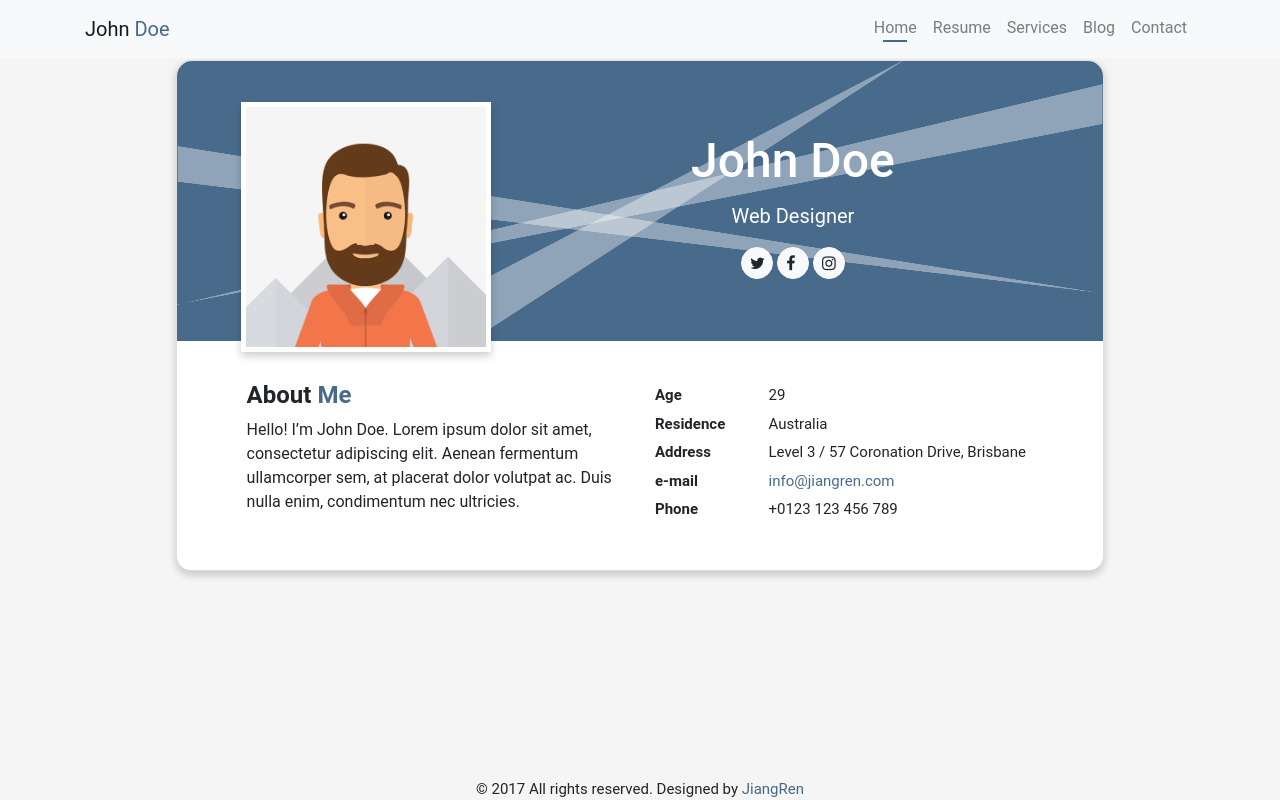
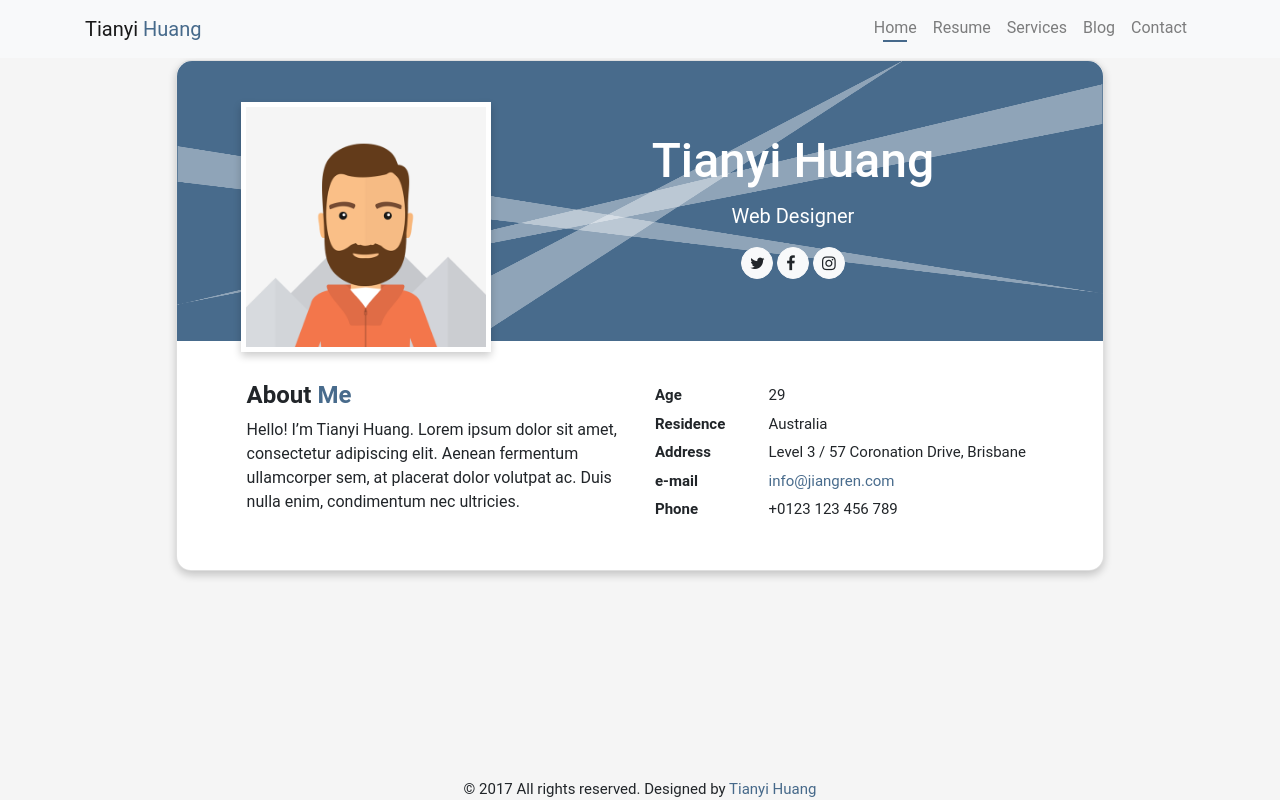
Before and after one commit to tianyihuang01/jiangren-project1, a plain HTML site: page src/index.html in a window 1280 px wide. Drawn offline with nearby package versions, Linux system fonts and the light colour scheme.

Commit message:
Change copyright message

```diff
--- a/src/index.html
+++ b/src/index.html
@@ -7,14 +7,14 @@
     <link rel="stylesheet" href="css/font-awesome.css">
     <link rel="stylesheet" href="sass/style.css">
 
-    <title>John Doe</title>
+    <title>Tianyi Huang</title>
 </head>
 <body>
     <header>
         <!-- https://www.codeply.com/go/1WCDUUa6yz -->
         <nav class="navbar fixed-top navbar-expand-sm bg-light navbar-light" id="mainNav">
             <div class="container">
-              <a class="navbar-brand" href="#">John <span class="theme--color">Doe</span></a>
+              <a class="navbar-brand" href="#">Tianyi <span class="theme--color">Huang</span></a>
               <button class="navbar-toggler" type="button" data-toggle="collapse" data-target="#navbarResponsive" aria-controls="navbarResponsive" aria-expanded="false" aria-label="Toggle navigation">
                 <span class="navbar-toggler-icon"></span>
               </button>
@@ -47,7 +47,7 @@
                 <img class="card-img-top" id="home__top" src="assets/images/main_bg.png">
                 <img class="profile__avatar" src="assets/images/photo.png">
                 <div class="card-img-overlay text-white text-center" id="home__overlay">
-                  <h2 class="card-title profile__name">John Doe</h2>
+                  <h2 class="card-title profile__name">Tianyi Huang</h2>
                   <p class="card-text profile__title">Web Designer</p>
                   <button type="button" class="btn btn-light fa fa-twitter profile__media"></button>
                   <button type="button" class="btn btn-light fa fa-facebook profile__media"></button>
@@ -57,7 +57,7 @@
                     <div class="row profile__content">
                       <div class="col-6">
                         <h3 class="profile__content--header">About <span class="theme--color">Me</span></h3>
-                        <p class="profile__content--body">Hello! I’m John Doe. Lorem ipsum dolor sit amet, consectetur adipiscing elit.
+                        <p class="profile__content--body">Hello! I’m Tianyi Huang. Lorem ipsum dolor sit amet, consectetur adipiscing elit.
                           Aenean fermentum ullamcorper sem, at placerat dolor volutpat ac.
                           Duis nulla enim, condimentum nec ultricies.</p>
                       </div>
@@ -296,7 +296,7 @@
                       <div class="blog__card--container">
                         <img class="blog__card--img" src="assets/images/blog/blog_post_1.jpg">
                         <div class='blog__card--middle'>
-                          <div>John Doe</div>
+                          <div>Tianyi Huang</div>
                         </div>
                       </div>
                       <div class="blog__card--label text-center">
@@ -314,7 +314,7 @@
                       <div class="blog__card--container">
                         <img class="blog__card--img" src="assets/images/blog/blog_post_1.jpg">
                         <div class='blog__card--middle'>
-                          <div>John Doe</div>
+                          <div>Tianyi Huang</div>
                         </div>
                       </div>
                       <div class="blog__card--label text-center">
@@ -332,7 +332,7 @@
                       <div class="blog__card--container">
                         <img class="blog__card--img" src="assets/images/blog/blog_post_1.jpg">
                         <div class='blog__card--middle'>
-                          <div>John Doe</div>
+                          <div>Tianyi Huang</div>
                         </div>
                       </div>
                       <div class="blog__card--label text-center">
@@ -351,7 +351,7 @@
                       <div class="blog__card--container">
                         <img class="blog__card--img" src="assets/images/blog/blog_post_1.jpg">
                         <div class='blog__card--middle'>
-                          <div>John Doe</div>
+                          <div>Tianyi Huang</div>
                         </div>
                       </div>
                       <div class="blog__card--label text-center">
@@ -403,7 +403,7 @@
     </main>
     <footer class="footer fixed-bottom">
         © 2017 All rights reserved. Designed by
-        <a href="http://jiangren.com.au" class="theme--color">JiangRen</a>
+        <a href="http://jiangren.com.au" class="theme--color">Tianyi Huang</a>
     </footer>
     <script src="js/bootstrap.js"></script>
     <script src="js/main.js"></script>
--- a/src/sass/style.scss
+++ b/src/sass/style.scss
@@ -19,7 +19,7 @@ header{
     // position:absolute;
     // top:0px;
     // left:0px;
-    height:60px;
+    // height:60px;
     // right:0px;
     // overflow:hidden;
 }
@@ -32,6 +32,7 @@ body{
     // right:0px;
     // overflow:auto;
     margin-bottom: 25px;
+    padding-top: 60px;
 }
 
 footer{
```
Also changed, not shown: src/sass/style.css, 1 other file.
